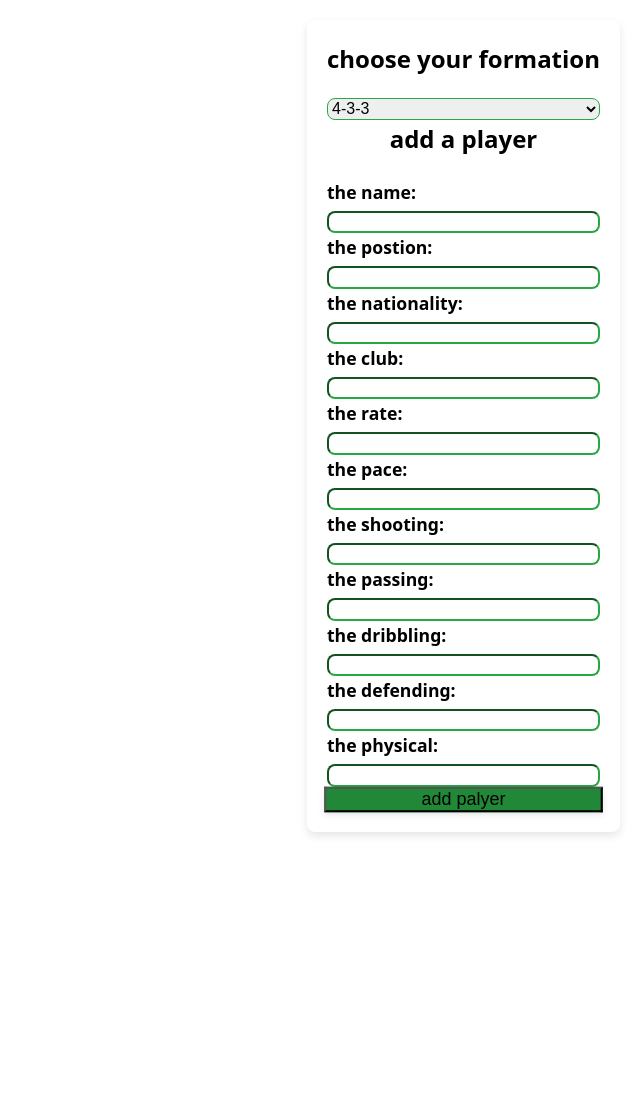
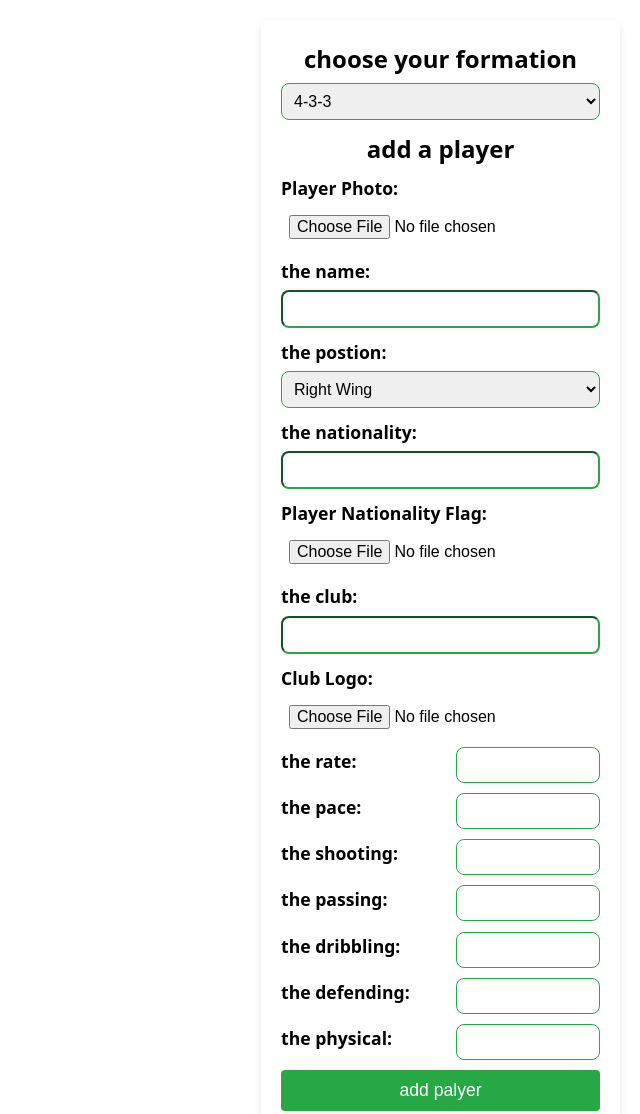
Before and after one commit to amissell/FUT-Champ-Ultimate-Team, a plain HTML site: page index.html in a window 1280 px wide. Shown: the top 1114 px of the page, without its empty margins (640-1280 px from the left). Before the commit the page ends 852 px from the top, so only its background shows below. Drawn offline with Linux system fonts and the light colour scheme; a script that the page names is missing.

Commit message:
made some change in style

```diff
--- a/index.html
+++ b/index.html
@@ -11,6 +11,7 @@
     <link rel="stylesheet" href="styles.css">
     <script src="script.js"></script>
 </head>
+
 <body>
     <main>
         <div class="form-player">
@@ -21,38 +22,71 @@
                     <option value="4-4-2">4-4-2</option>
                 </select>
                 <h2>add a player</h2>
+
+                <label for="player-photo">Player Photo:</label>
+                <input type="file" id="player-photo" name="photo" accept="image/*" required>
+
                 <label for="player-name">the name:</label>
                 <input type="text" id="player-name" required>
 
                 <label for="player-postion">the postion:</label>
-                <input type="text" required>
-
+                <select id="player-postion" required>
+                    <option value="Right-WinW">Right Wing</option>
+                    <option value="Left-Wing">Left Wing</option>
+                    <option value="Striker">Striker</option>
+                    <option value="Central-Midfielder">Central Midfielder</option>
+                    <option value="CDM">Defensive Midfielder</option>
+                    <option value="CB">Center Back</option>
+                    <option value="GK">Goalkeeper</option>
+                </select>
                 <label for="player-nationality">the nationality:</label>
                 <input type="text" id="player-nationality" required>
+
+                <label for="player-flag">Player Nationality Flag:</label>
+                <input type="file" id="player-flag" name="flag" accept="image/*" required>
 
                 <label for="player-flag">the club:</label>
                 <input type="text" id="player-club" name="club" required>
 
+                <label for="player-logo">Club Logo:</label>
+                <input type="file" id="player-logo" name="logo" accept="image/*" required>
+
+                <div class="input-group">
                     <label for="player-rating">the rate:</label>
                     <input type="number" id="player-rating" name="rating" min="10" max="99" required>
+                </div>
 
+                <div class="input-group">
                     <label for="player-pace">the pace:</label>
                     <input type="number" id="player-pace" name="pacing" min="10" max="99" required>
+                </div>
 
+                <div class="input-group">
                     <label for="player-shooting">the shooting:</label>
                     <input type="number" id="player-shooting" name="shooting" min="10" max="99" required>
+                </div>
 
+                <div class="input-group">
                     <label for="player-passing">the passing:</label>
                     <input type="number" id="player-passing" name="passing" min="10" max="99" required>
+                </div>
 
+                <div class="input-group">
                     <label for="player-dribbling">the dribbling:</label>
                     <input type="number" id="player-dribbling" name="dribbling" min="10" max="99" required>
+                </div>
 
+
+                <div class="input-group">
                     <label for="player-defending">the defending:</label>
                     <input type="number" id="player-defending" name="defending" min="10" max="99" required>
+                </div>
 
+
+                <div class="input-group">
                     <label for="player-physical">the physical:</label>
                     <input type="number" id="player-physical" name="physical" min="10" max="99" required>
+                </div>
 
                 <button type="submit">add palyer</button>
 
--- a/styles.css
+++ b/styles.css
@@ -4,23 +4,16 @@
     box-sizing: border-box;
   }
 
-body{
-    font-family:system-ui, -apple-system, BlinkMacSystemFont, 'Segoe UI', Roboto, Oxygen, Ubuntu, Cantarell, 'Open Sans', 'Helvetica Neue', sans-serif;
+  body {
+    font-family: system-ui, -apple-system, BlinkMacSystemFont, "Segoe UI", Roboto,
+      Oxygen, Ubuntu, Cantarell, "Open Sans", "Helvetica Neue", sans-serif;
     line-height: 1.6;
     padding: 20px;
   }
 
-main{
+  main {
     display: flex;
     justify-content: flex-end;
-}
-
-
-#formatio {
-    width: 100%;
-    padding: 10px;
-    border: 1px solid #ccc;
-    border-radius: 4px;
   }
 
   .form-player {
@@ -29,15 +22,13 @@ main{
     border-radius: 8px;
     box-shadow: 0 4px 8px rgba(0, 0, 0, 0.1);
     max-width: 500px;
-    /* margin: 0 auto; */
-
   }
 
   .form-player h2 {
     text-align: center;
     margin-bottom: 20px;
+    margin-bottom: 5px;
   }
-
 
   #add-player-form {
     display: flex;
@@ -54,32 +45,57 @@ main{
   #add-player-form select {
     font-size: 1rem;
     font-weight: 300;
-    border-color:#28a745;
+    border-color: #28a745;
     border-radius: 8px;
-    padding: 0.1px;
+    padding: 8px;
+    margin-bottom: 10px;
   }
 
-#add-player-form button {
-    font-size: 1.1rem;
+
+  .input-group {
+    display: flex;
+    justify-content: space-between;
+    margin-bottom: 10px;
+    width: 100%;
+    margin-bottom: 0.2px;
+  }
+
+  .input-group label {
+    width: 45%;
+    font-size: 0.9rem;
+  }
+
+  .input-group input {
+    width: 45%;
+    font-size: 0.9rem;
+    padding: 8px;
+    border-radius: 4px;
+    border: 1px solid #ccc;
   }
 
   #add-player-form input:focus,
   #add-player-form select:focus {
     outline: none;
     border-color: #28a745;
-    box-shadow: 0 0 5px rgba(40, 167, 69, 0.5);
+    box-shadow: 0 0 5px #28a745;
   }
 
   #add-player-form button {
-    background-color: #218838;
+    font-size: 1.1rem;
+    border: none;
+    border-radius: 4px;
+    cursor: pointer;
+    background-color: #28a745;
+    color: white;
+    padding: 10px;
+    transition: transform 0.2s ease;
+  }
+
+  #add-player-form button:hover {
+    background-color: #28a745;
     transform: scale(1.02);
     box-shadow: 0 4px 6px rgba(0, 0, 0, 0.1);
   }
-
-#add-player-form button:hover {
-    background-color: #218838;
-}
-
 
   @media (max-width: 768px) {
     .form-player {
@@ -92,4 +108,14 @@ main{
     #add-player-form button {
       font-size: 0.9rem;
     }
+
+    .input-group {
+      flex-direction: column;
+      gap: 10px;
     }
+
+    .input-group label,
+    .input-group input {
+      width: 100%;
+    }
+  }
```
Lines whose indentation alone changed are shown as unchanged.
